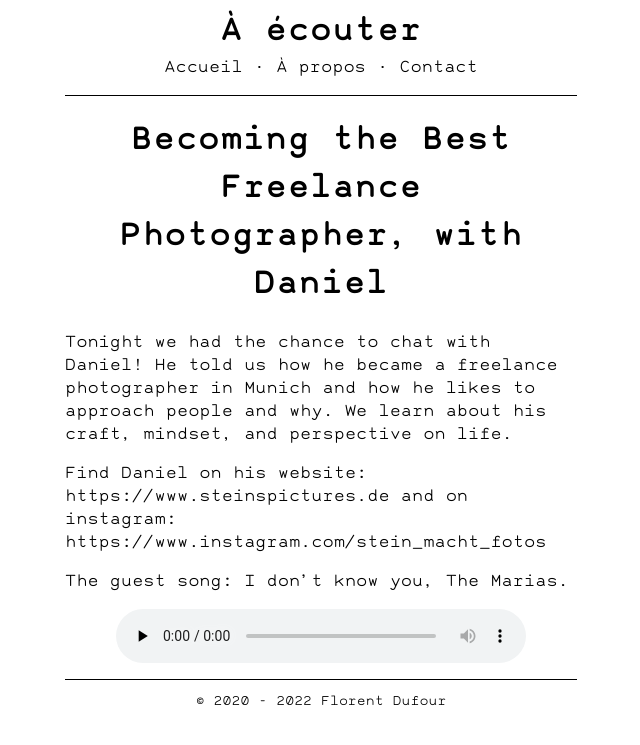
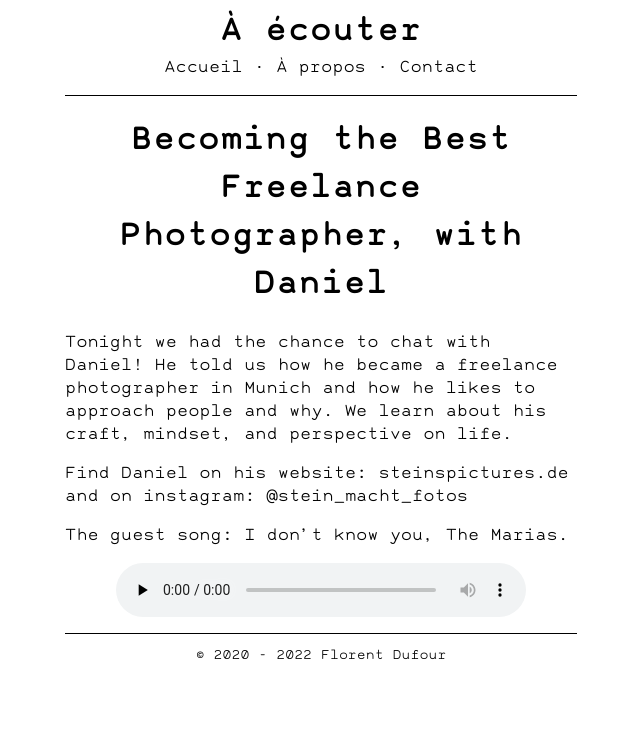
Before and after one commit to flrntdfr/podcast.dufour.xyz, a Jekyll site: the page built from podcasts/la-boite-a-bougies/episodes/2022-11-24-Daniel.md, in a window 1280 px wide. Shown: the top 745 px of the page, without its empty margins (319-959 px from the left). Built offline with Jekyll 4.4.1, drawn with Linux system fonts in a browser that asks for light colours; some web fonts are replaced; some of the changed lines change nothing that is shown.

Commit message:
Links fix

```diff
--- a/podcasts/la-boite-a-bougies/episodes/2022-11-24-Daniel.md
+++ b/podcasts/la-boite-a-bougies/episodes/2022-11-24-Daniel.md
@@ -15,6 +15,6 @@ explicit: "no"
 
 Tonight we had the chance to chat with Daniel! He told us how he became a freelance photographer in Munich and how he likes to approach people and why. We learn about his craft, mindset, and perspective on life.
 
-Find Daniel on his website: https://www.steinspictures.de and on instagram: https://www.instagram.com/stein_macht_fotos
+Find Daniel on his website: [steinspictures.de](https://www.steinspictures.de) and on instagram: [@stein_macht_fotos](https://www.instagram.com/stein_macht_fotos)
 
 The guest song: I don’t know you, The Marias.
```
